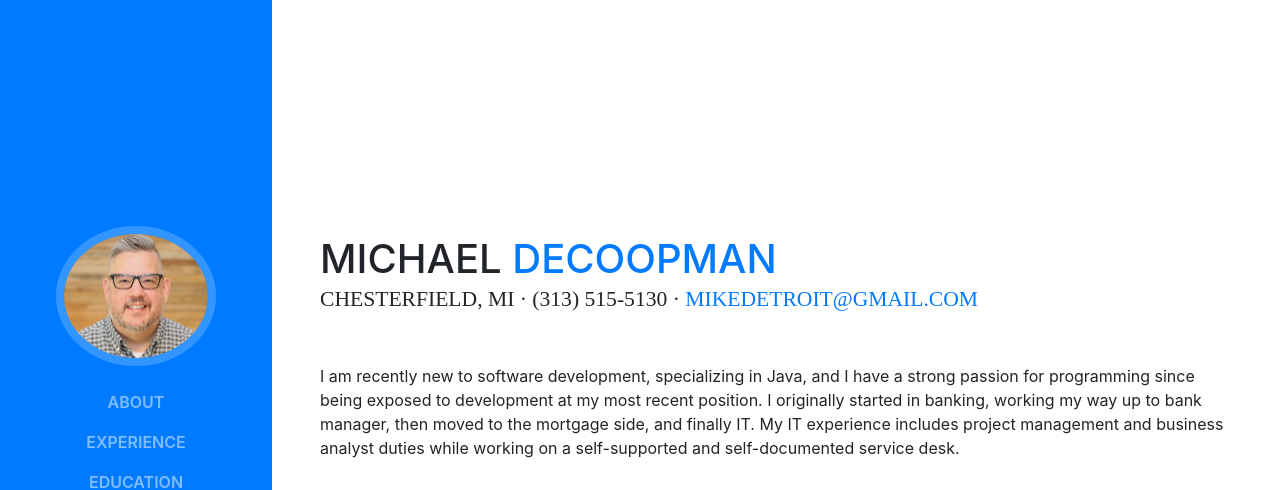
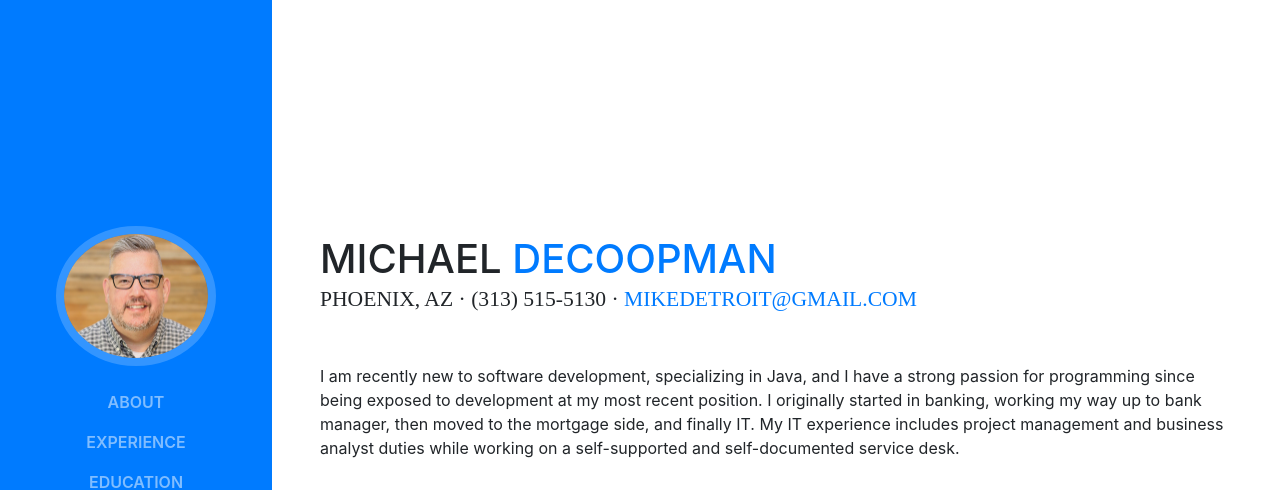
Before and after one commit to MikeDetroit/mikedetroit.github.io, a website with bundled scripts: page index.html in a window 1280 px wide. Shown: the top 490 px of the page. Built offline with nearby package versions, Linux system fonts and the light colour scheme; a web font is replaced by a local one.

Commit message:
Update index.html
Changed location

```diff
--- a/index.html
+++ b/index.html
@@ -66,7 +66,7 @@
           <h1 class="mb-0">Michael
             <span class="text-primary">DeCoopman</span>
           </h1>
-          <div class="subheading mb-5">Chesterfield, MI · (313) 515-5130 ·
+          <div class="subheading mb-5">Phoenix, AZ · (313) 515-5130 ·
             <a href="mailto:name@email.com">mikedetroit@gmail.com</a>
           </div>
           <p class="mb-5">I am recently new to software development, specializing in Java, and I have a strong passion
```
